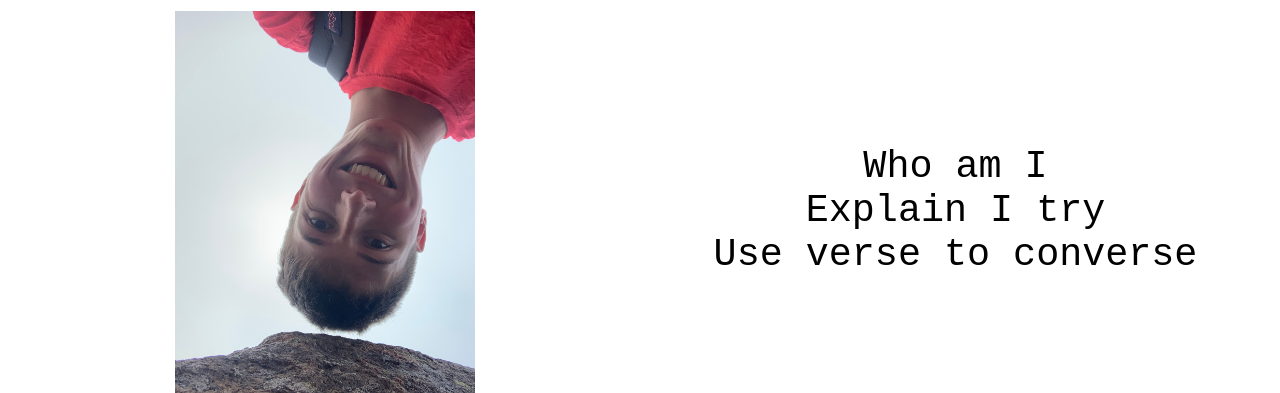
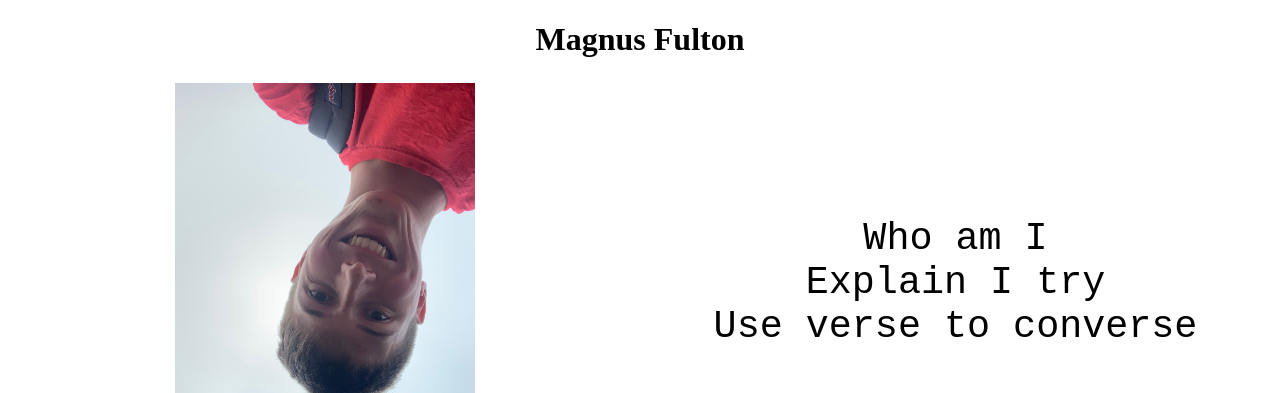
Before and after one commit to YakimaProgrammer/culture-collage, a React app: page / in a window 1280 px wide. Shown: the top 393 px of the page. Built offline with nearby package versions, Linux system fonts and the light colour scheme.

Commit message:
Added an <h1> tag with my name

```diff
--- a/src/App/index.js
+++ b/src/App/index.js
@@ -27,6 +27,8 @@ const collage = [
 
 export function App() {
   return (
+    <div>
+      <h1 className={style.collageTitle}>Magnus Fulton</h1>
       <table className={style.collageTable}>
         <tbody>
           {collage.map((e,i) =>
@@ -39,5 +41,6 @@ export function App() {
           )}
         </tbody>
       </table>
+    </div>
   )
 }
--- a/src/App/index.module.css
+++ b/src/App/index.module.css
@@ -2,3 +2,7 @@
   width: 100%;
   table-layout: fixed;
 }
+
+.collageTitle {
+  text-align: center;
+}
```
Lines whose indentation alone changed are shown as unchanged.
